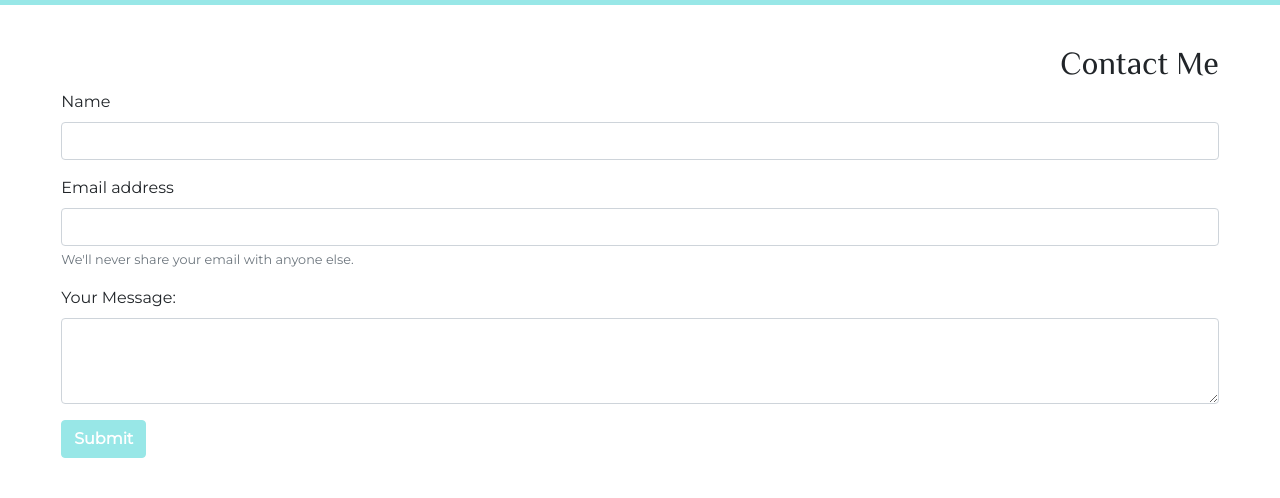
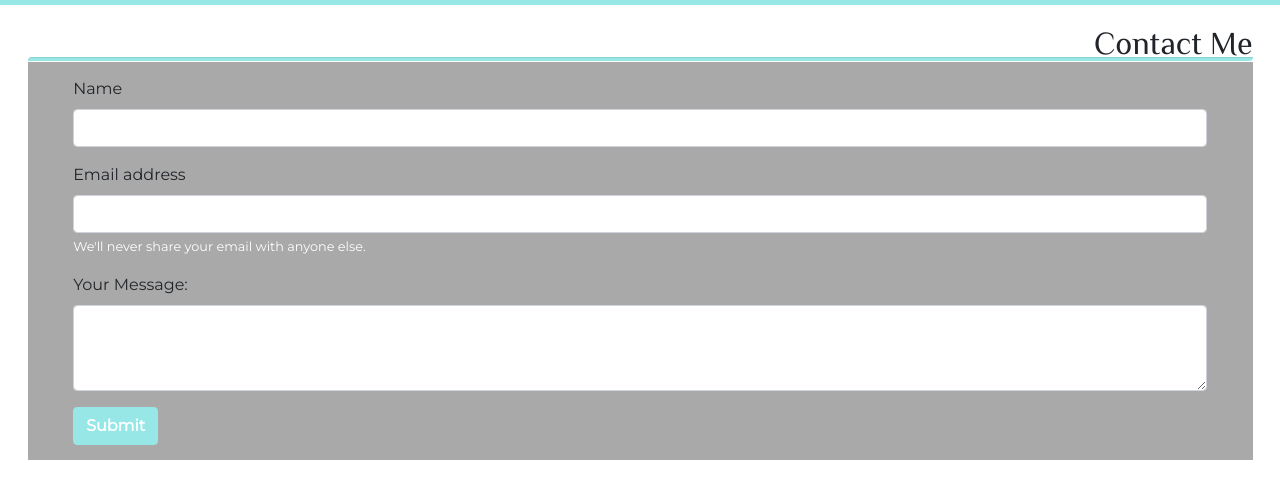
Before and after one commit to MoveUpHealth/myportfolio, a plain HTML site: page contact.html in a window 1280 px wide. Shown: the part 76-574 px from the top of the page. Drawn offline with nearby package versions, Linux system fonts and the light colour scheme.

Commit message:
more styling; added backgrounds for portfolio and contact

```diff
--- a/contact.html
+++ b/contact.html
@@ -41,9 +41,13 @@
           </ul>
       </div>
       </nav>
-    <main>
-        <div class="container" style="margin-top: 120px; min-width: 95%">
+    <main class="wrapper" id="contact">
+
         <h2>Contact Me</h2>
+        <hr class="line">
+
+        <div class="container" style="min-width: 95%">
+
         <form>
 
             <div class="form-group">
--- a/style.css
+++ b/style.css
@@ -29,9 +29,20 @@ a.nav-link {
     margin-left: 0px !important;
 }
 
+.wrapper {
+    width: 98%;
+    margin: 100px auto 0 auto;
+}
+
+form {
+    padding-bottom: 15px !important;
+}
+
 h2 {
     text-align: right;
     font-family: 'philosopher', sans-serif;
+    background: #ffffff;
+
 
 }
 
@@ -50,3 +61,23 @@ p, .card-link, form {
 .card {
     margin-bottom: 20px !important;
 }
+
+.line {
+    margin-top: -13px;
+    background-color:  rgb(152, 231, 231);
+    height: 3px;
+    border-radius: 20px 0px;
+}
+
+#portfolio {
+    background-image: url(images/code.JPG);
+}
+
+#contact {
+    background: darkgray;
+
+}
+
+#emailHelp {
+    color: #ffffff !important;
+}
```
Also changed, not shown: portfolio.html (+5 -2 lines), images/DFS_4272.jpg (added), images/code.JPG (added), images/contact_background.png (added), images/running.jpg (added).
